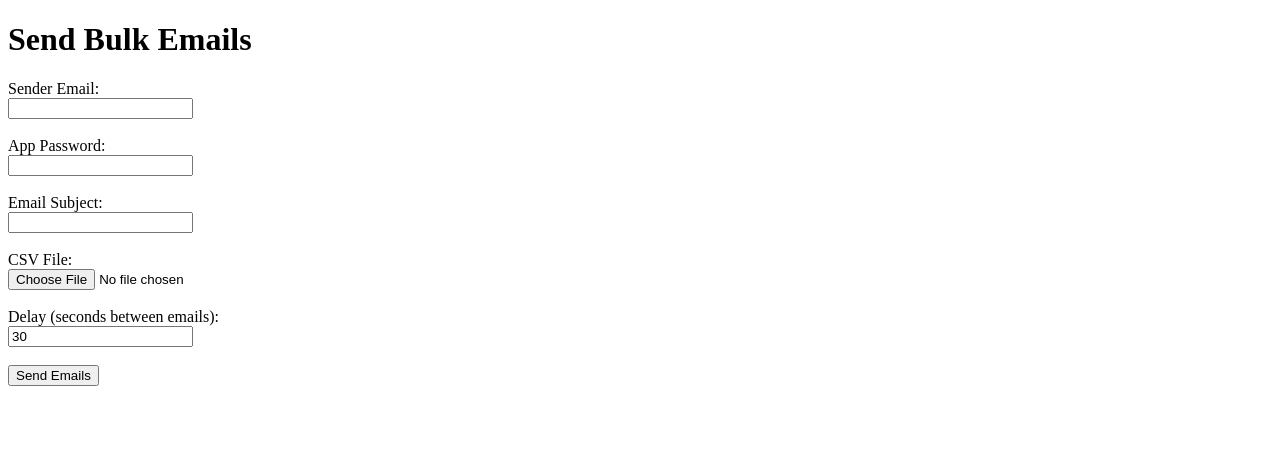
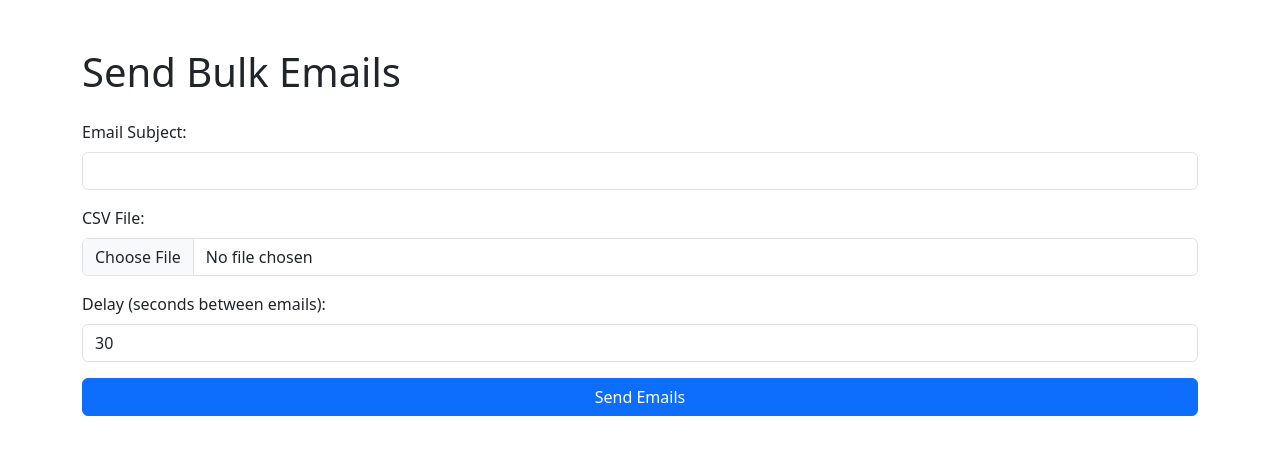
Before and after one commit to justfulofluck/BEmailSender, a Flask app: page / in a window 1280 px wide. Shown: the top 455 px of the page. Run offline with Flask 3, Linux system fonts and the light colour scheme; some libraries are stand-ins or nearby versions.

Commit message:
add html and css

```diff
--- a/app.py
+++ b/app.py
@@ -1,29 +1,47 @@
-from flask import Flask, render_template, request, redirect, url_for
+from flask import Flask, render_template, request
+from dotenv import load_dotenv
 import yagmail
 import csv
 import time
 import os
 
+load_dotenv()
+
 app = Flask(__name__)
 
-# Homepage with form
+# Load credentials from .env
+SENDER_EMAIL = os.getenv('SENDER_EMAIL')
+APP_PASSWORD = os.getenv('APP_PASSWORD')
+
+def create_email_body(first_name, last_name, company):
+    # Render main mail content with placeholders replaced
+    mail_body = render_template('mail.html', first_name=first_name, last_name=last_name, company=company)
+    # Render signature
+    signature = render_template('signature.html')
+    # Combine and return full HTML body
+    return mail_body + signature
+
 @app.route('/', methods=['GET', 'POST'])
 def index():
     if request.method == 'POST':
-        sender_email = request.form['sender_email']
-        app_password = request.form['app_password']
+        # Use credentials from .env instead of form inputs
         subject = request.form['subject']
         delay = int(request.form['delay'])
-        file = request.files['csv_file']
+        file = request.files.get('csv_file')
+
+        # Validate CSV file uploaded
+        if not file or file.filename == '':
+            error_msg = "No CSV file uploaded."
+            return render_template('index.html', error=error_msg)
 
         # Save uploaded CSV
         filepath = os.path.join('uploads', file.filename)
         os.makedirs('uploads', exist_ok=True)
         file.save(filepath)
 
-        # Send emails
         results = []
-        yag = yagmail.SMTP(sender_email, app_password)
+        yag = yagmail.SMTP(SENDER_EMAIL, APP_PASSWORD)
+
         with open(filepath, newline='', encoding='utf-8') as csvfile:
             reader = csv.DictReader(csvfile)
             for row in reader:
@@ -31,21 +49,21 @@ def index():
                 first_name = row['first_name']
                 last_name = row['last_name']
                 company = row['company']
-                body = f"""
-                <p>hello {first_name} {last_name},</p>
-                <p>this is test mail</p>
-                <p>regards,</p>
-                <p>BGT</p>
-                """
+
+                # Create body using templates
+                body = create_email_body(first_name, last_name, company)
+
                 try:
                     yag.send(to=recipient, subject=subject, contents=body)
                     results.append(f"Email sent to {recipient}")
                 except Exception as e:
                     results.append(f"Failed to send email to {recipient}: {str(e)}")
+
                 time.sleep(delay)
 
         return render_template('result.html', results=results)
+
     return render_template('index.html')
 
-if __name__ == '__main__':
+if __name__ == "__main__":
     app.run(debug=True)
--- a/templates/index.html
+++ b/templates/index.html
@@ -2,21 +2,35 @@
 <html>
 <head>
   <title>Email Sender App</title>
+  <link href="https://cdn.jsdelivr.net/npm/bootstrap@5.4.3/dist/css/bootstrap.min.css" rel="stylesheet">
 </head>
 <body>
-  <h1>Send Bulk Emails</h1>
-  <form method="POST" enctype="multipart/form-data">
-    <label>Sender Email:</label><br>
-    <input type="email" name="sender_email" required><br><br>
-    <label>App Password:</label><br>
-    <input type="password" name="app_password" required><br><br>
-    <label>Email Subject:</label><br>
-    <input type="text" name="subject" required><br><br>
-    <label>CSV File:</label><br>
-    <input type="file" name="csv_file" required><br><br>
-    <label>Delay (seconds between emails):</label><br>
-    <input type="number" name="delay" value="30" min="1"><br><br>
-    <button type="submit">Send Emails</button>
-  </form>
-</body>
-</html>
+  <div class="container mt-5">
+    <h1 class="mb-4">Send Bulk Emails</h1>
+
+    {% if error %}
+      <div class="alert alert-danger">{{ error }}</div>
+    {% endif %}
+
+    <form method="POST" enctype="multipart/form-data">
+      <div class="mb-3">
+        <label for="subject" class="form-label">Email Subject:</label>
+        <input type="text" class="form-control" id="subject" name="subject" required>
+      </div>
+
+      <div class="mb-3">
+        <label for="csv_file" class="form-label">CSV File:</label>
+        <input type="file" class="form-control" id="csv_file" name="csv_file" required>
+      </div>
+
+      <div class="mb-3">
+        <label for="delay" class="form-label">Delay (seconds between emails):</label>
+        <input type="number" class="form-control" id="delay" name="delay" value="30" min="1">
+      </div>
+
+      <button type="submit" class="btn btn-primary w-100">Send Emails</button>
+    </form>
+  </div>
+
+  <!-- Bootstrap Bundle JS -->
+  <script src="https://cdn.jsdelivr.net/npm/bootstrap@5.4.3/dist/js/bootstrap.bundle.min.js"></script>
--- /dev/null
+++ b/templates/mail.html
@@ -0,0 +1,3 @@
+<p>Hello {{ name }},</p>
+<p>This is your email content.</p>
+<p>We are glad to connect with {{ company }}.</p>
--- /dev/null
+++ b/templates/signature.html
@@ -0,0 +1,3 @@
+<p>Regards,<br>
+<b>Your Name</b><br>
+<i>Company Name</i></p>
```
Also changed, not shown: 1 other file.
